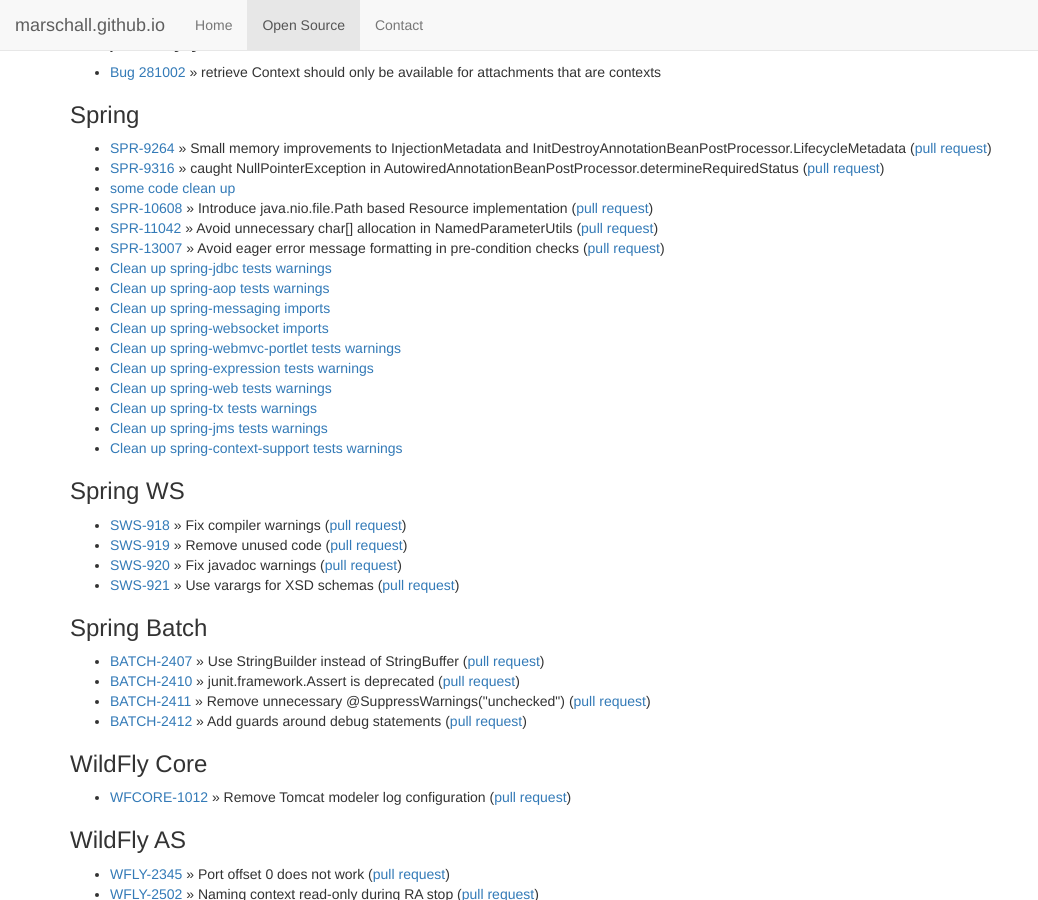
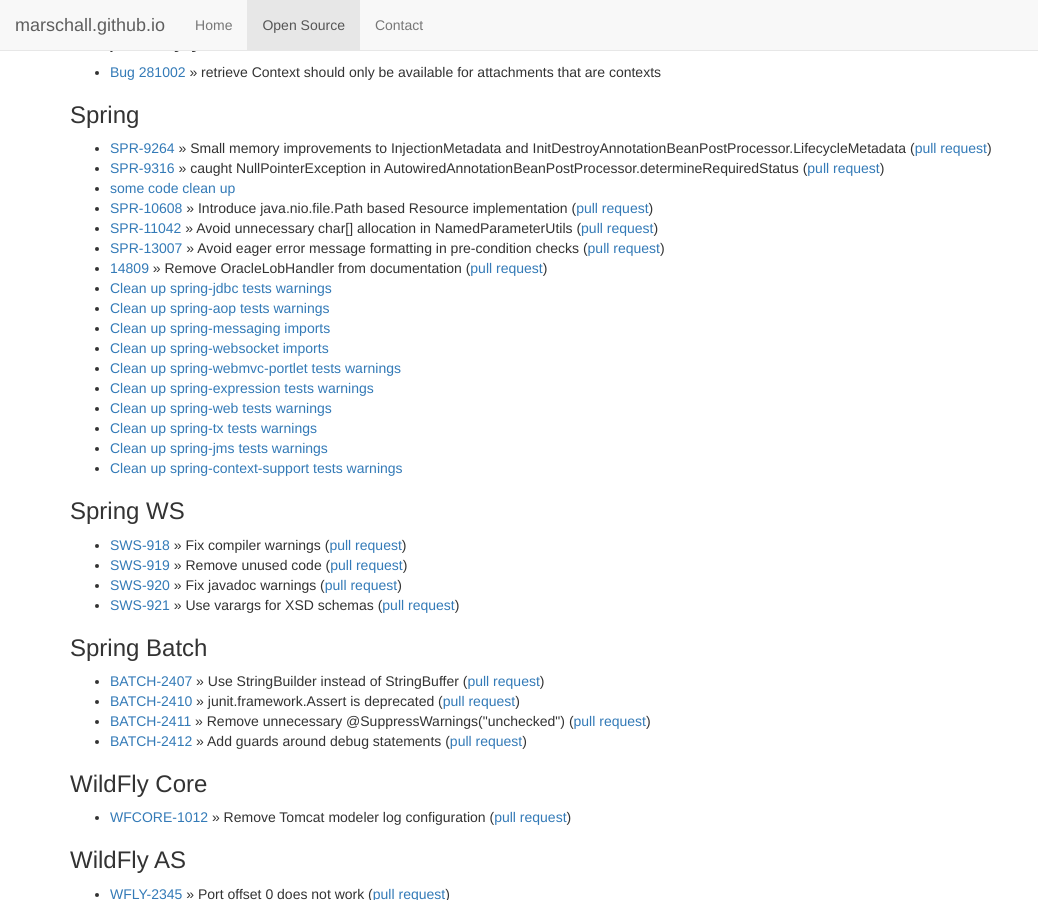
Before and after one commit to marschall/marschall.github.com, a Jekyll site: the page built from open-source.html, in a window 1280 px wide and 900 px high, scrolled down 998 px. Shown: the whole window, without its empty margins (0-1038 px from the left). Built offline with Jekyll 4.4.1, drawn with Linux system fonts in a browser that asks for light colours.

Commit message:
update spring doc

```diff
--- a/open-source.html
+++ b/open-source.html
@@ -81,6 +81,7 @@
   <li><a href="https://jira.springsource.org/browse/SPR-11042">SPR-11042</a> &raquo;
 Avoid unnecessary char[] allocation in NamedParameterUtils (<a href="https://github.com/spring-projects/spring-framework/pull/397">pull request</a>)</li>
   <li><a href="https://jira.spring.io/browse/SPR-13007">SPR-13007</a> &raquo; Avoid eager error message formatting in pre-condition checks (<a href="https://github.com/spring-projects/spring-framework/pull/797">pull request</a>)</li>
+  <li><a href="https://jira.spring.io/browse/SPR-14809">14809</a> &raquo; Remove OracleLobHandler from documentation (<a href="https://github.com/spring-projects/spring-framework/pull/1204">pull request</a>)</li>
   <li><a href="https://github.com/spring-projects/spring-framework/pull/518">Clean up spring-jdbc tests warnings</a></li>
   <li><a href="https://github.com/spring-projects/spring-framework/pull/519">Clean up spring-aop tests warnings</a></li>
   <li><a href="https://github.com/spring-projects/spring-framework/pull/520">Clean up spring-messaging imports</a></li>
@@ -394,18 +395,11 @@
 https://jira.spring.io/browse/BATCH-2434
 https://jira.spring.io/browse/BATCH-2435
 
-https://issues.apache.org/jira/browse/LANG-1230
-
 https://issues.jboss.org/browse/WFCORE-1010
 https://github.com/wildfly/wildfly-core/pull/1115
 
 
 https://github.com/gf-metro/saaj/pull/9
-
-https://issues.jboss.org/browse/JBTM-2560
-
-https://issues.apache.org/jira/browse/LANG-1229
-https://github.com/apache/commons-lang/pull/142
 
 https://issues.apache.org/jira/browse/LANG-1230
 https://github.com/apache/commons-lang/pull/143
@@ -414,4 +408,9 @@
 https://github.com/picketbox/picketbox/pull/65
 https://github.com/jbossas/jboss-remote-naming/pull/30
 
+https://issues.jboss.org/browse/JBWS-4031
+
+https://jira.spring.io/browse/SPR-14810
+https://jira.spring.io/browse/SPR-14811
+
 -->
```
